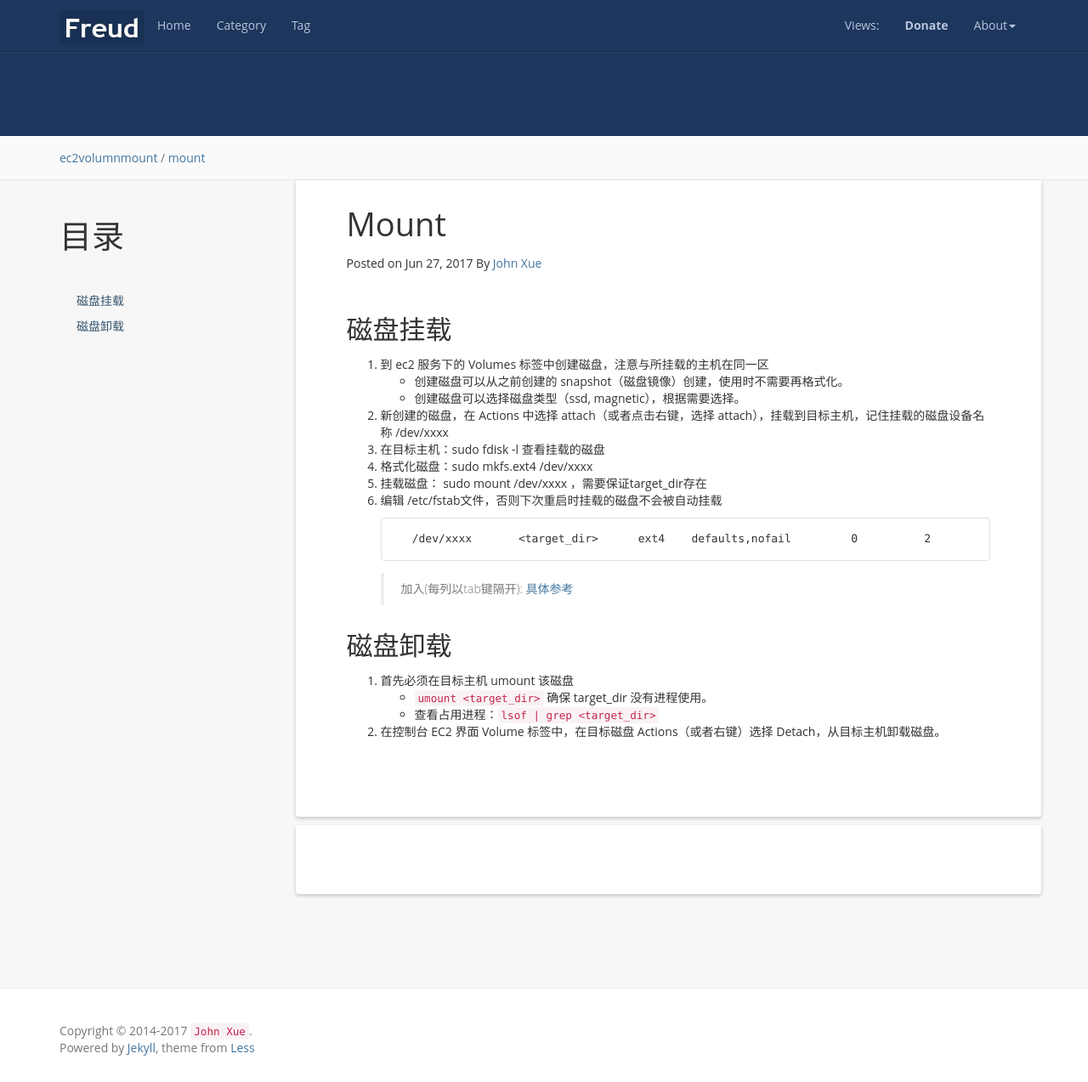
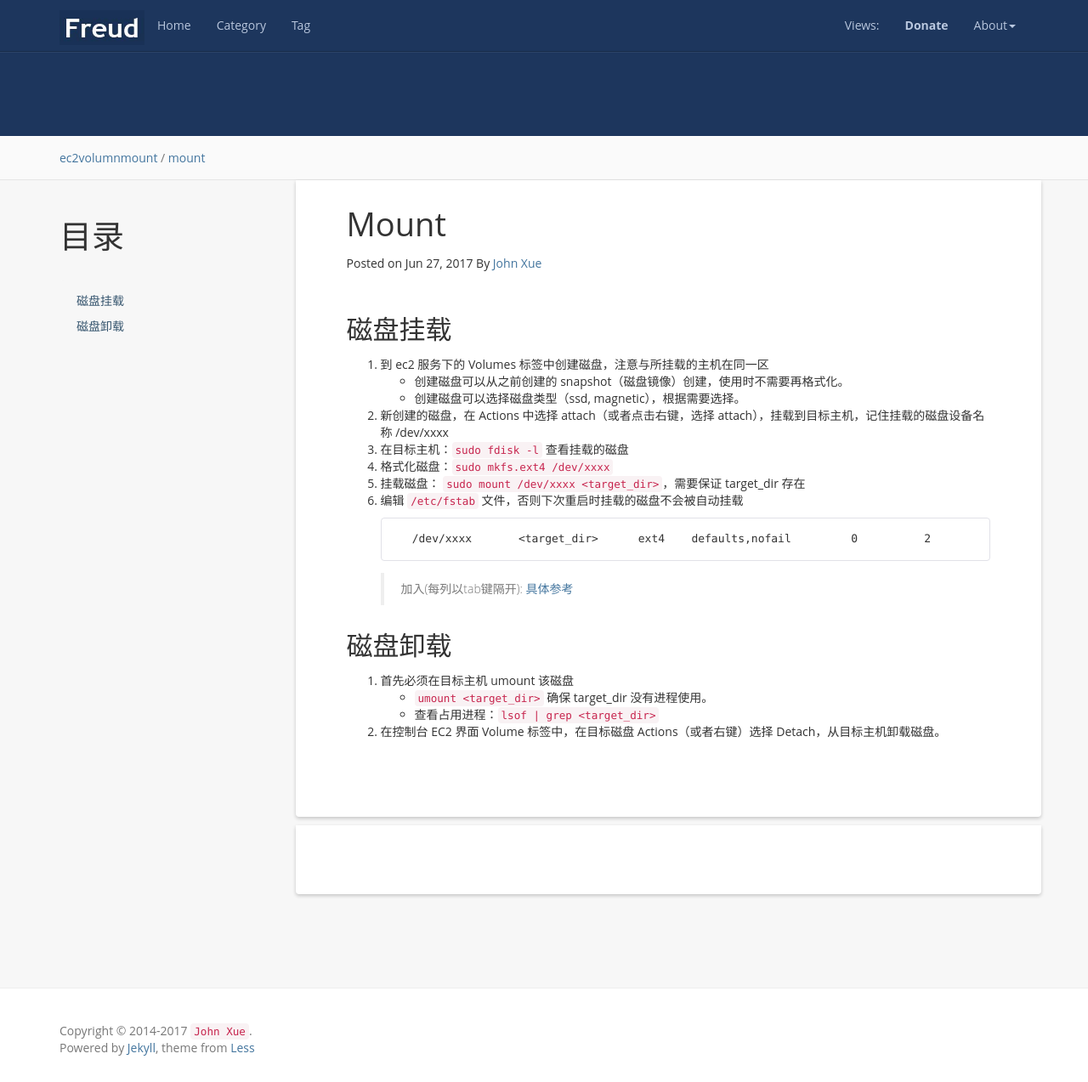
Before and after one commit to caser789/caser789.github.io, a Jekyll site: the page built from _posts/2017-6-28-ec2-mount.md, in a window 1280 px wide and 1273 px high. Shown: the whole window at 85% size. Built offline with Jekyll 4.4.1, drawn with Linux system fonts in a browser that asks for light colours; nearby versions of some CDN libraries; comment, search, counter and statistics services are not loaded.

Commit message:
EC2: fix typo in mount

````diff
--- a/_posts/2017-6-28-ec2-mount.md
+++ b/_posts/2017-6-28-ec2-mount.md
@@ -16,10 +16,10 @@ tag: mount
     * 创建磁盘可以从之前创建的 snapshot（磁盘镜像）创建，使用时不需要再格式化。
     * 创建磁盘可以选择磁盘类型（ssd, magnetic），根据需要选择。
 2. 新创建的磁盘，在 Actions 中选择 attach（或者点击右键，选择 attach），挂载到目标主机，记住挂载的磁盘设备名称 /dev/xxxx
-3. 在目标主机：sudo fdisk -l 查看挂载的磁盘
-4. 格式化磁盘：sudo mkfs.ext4 /dev/xxxx
-5. 挂载磁盘： sudo mount /dev/xxxx <target_dir>，需要保证target_dir存在
-6. 编辑 /etc/fstab文件，否则下次重启时挂载的磁盘不会被自动挂载
+3. 在目标主机：`sudo fdisk -l` 查看挂载的磁盘
+4. 格式化磁盘：`sudo mkfs.ext4 /dev/xxxx`
+5. 挂载磁盘： `sudo mount /dev/xxxx <target_dir>`，需要保证 target_dir 存在
+6. 编辑 `/etc/fstab` 文件，否则下次重启时挂载的磁盘不会被自动挂载
 
     ```
      /dev/xxxx       <target_dir>      ext4    defaults,nofail         0          2
````
